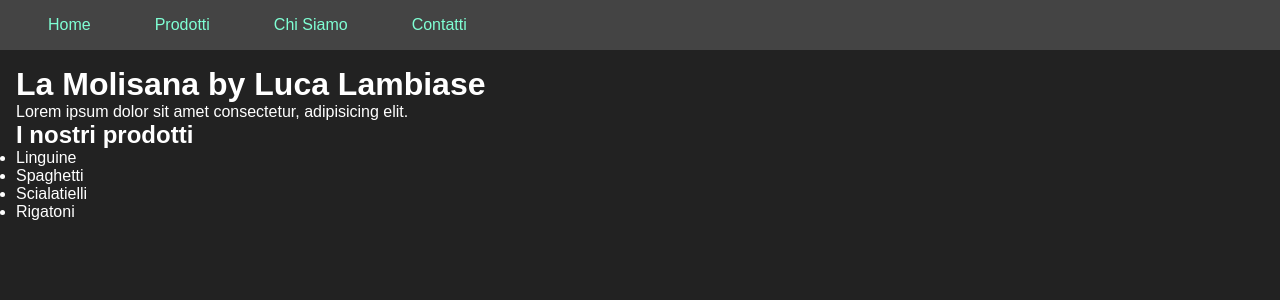
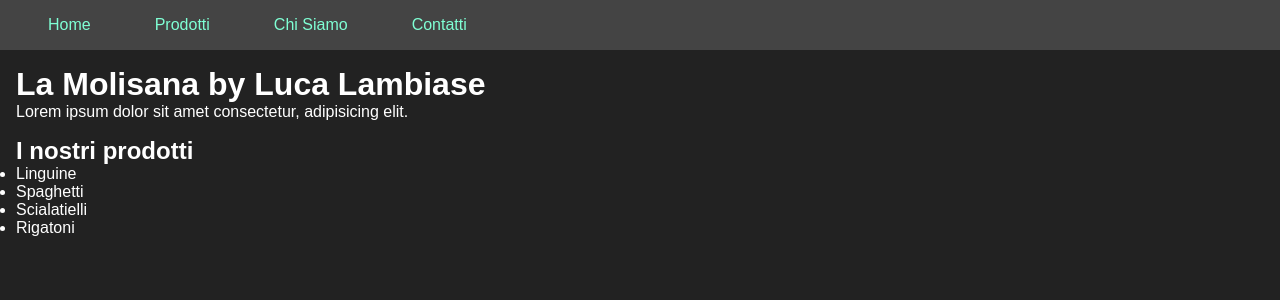
Before and after one commit to lambia/20240523-vue-components, a Vue app: page / in a window 1280 px wide. Shown: the top 300 px of the page. Built offline with nearby package versions, Linux system fonts and the light colour scheme.

Commit message:
add space around a component

```diff
--- a/src/App.vue
+++ b/src/App.vue
@@ -30,7 +30,15 @@
   <main>
     <h1>La Molisana by {{ autore }}</h1>
     <p>Lorem ipsum dolor sit amet consectetur, adipisicing elit.</p>
-    <ProductList />
+    <div class="wrapper">
+      <ProductList />
+    </div>
   </main>
 
 </template>
+
+<style scoped>
+.wrapper {
+  padding: 1rem 0;
+}
+</style>
--- a/src/components/ProductList.vue
+++ b/src/components/ProductList.vue
@@ -19,5 +19,3 @@
     <li v-for="tipoDiPasta in products">{{ tipoDiPasta }}</li>
   </ul>
 </template>
-
-<style></style>
```
